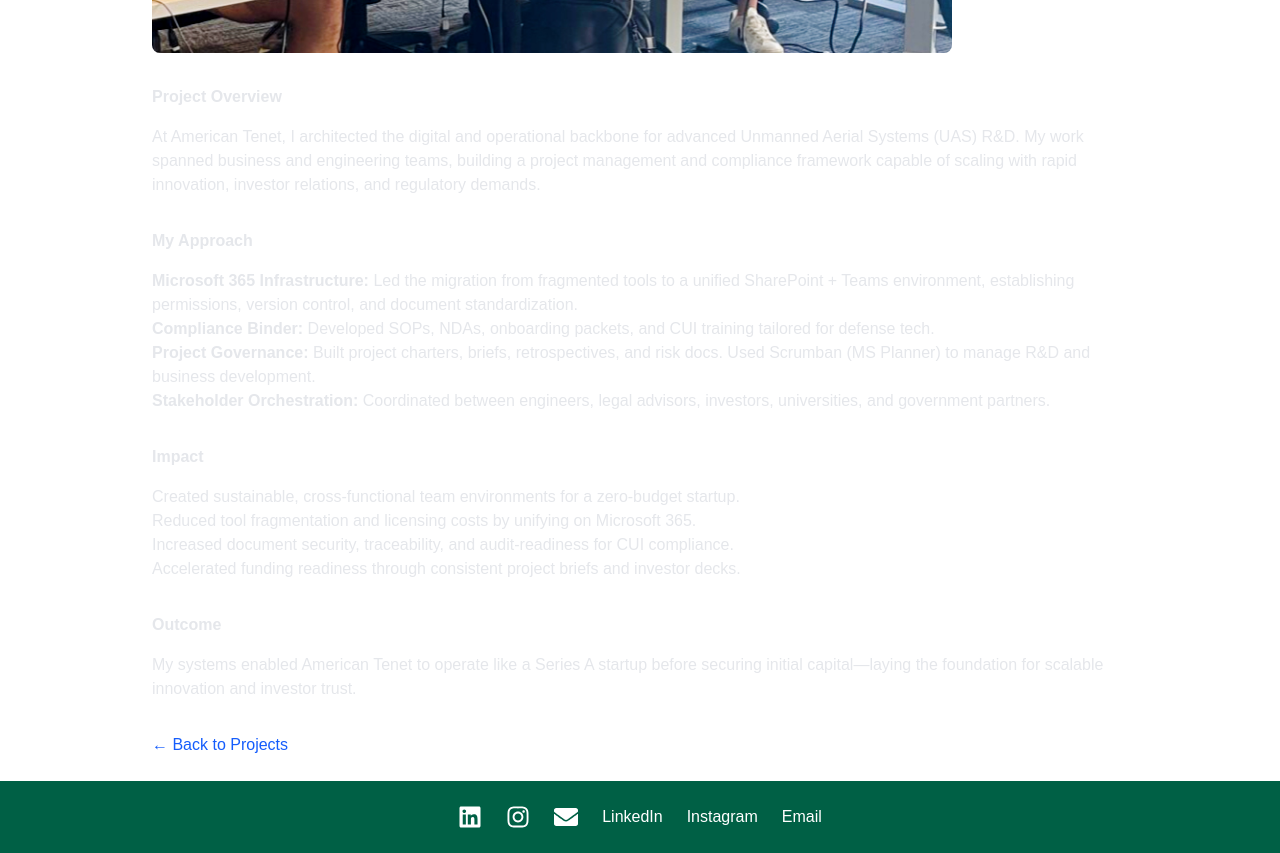
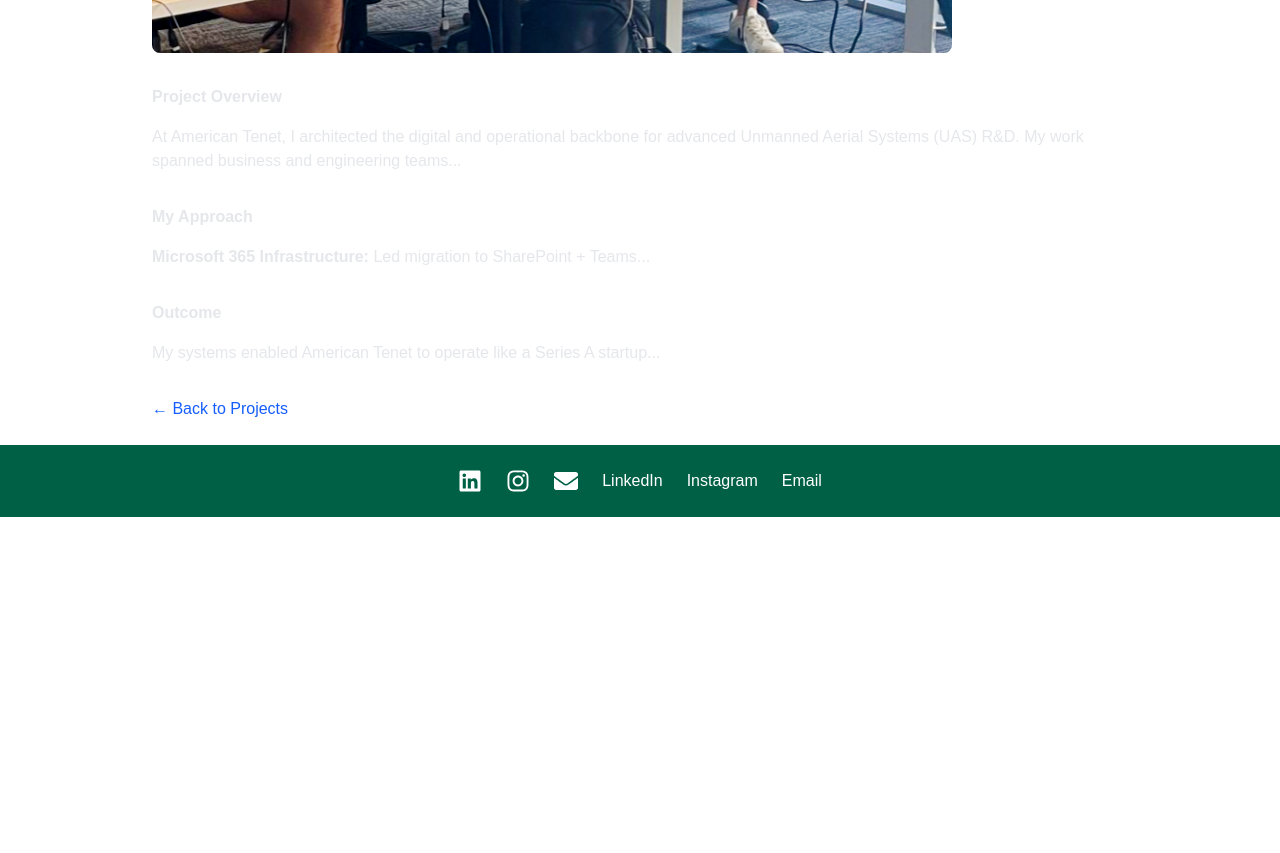
Before and after one commit to WWML-RF/rai-portfolio, a Next.js app: page /projects/american-tenet-project in a window 1280 px wide. Shown: the part 900-1753 px from the top of the page. After the commit the page ends 1417 px from the top, so only its background shows below. Built offline with nearby package versions, Linux system fonts and the light colour scheme.

Commit message:
Fixed Promise and Params

```diff
--- a/src/app/projects/[slug]/page.tsx
+++ b/src/app/projects/[slug]/page.tsx
@@ -2,8 +2,10 @@
 import Image from "next/image";
 import Link from "next/link";
 
+// --- Type ---
+type ProjectParams = { slug: string };
+
 // --- Project Data ---
-
 const projects = [
     {
         slug: "american-tenet-project",
@@ -13,158 +15,88 @@
         image: "/gallery/img_74.webp",
         content: `
       <h3>Project Overview</h3>
-    <p>At American Tenet, I architected the digital and operational backbone for advanced Unmanned Aerial Systems (UAS) R&D. My work spanned business and engineering teams, building a project management and compliance framework capable of scaling with rapid innovation, investor relations, and regulatory demands.</p>
+      <p>At American Tenet, I architected the digital and operational backbone for advanced Unmanned Aerial Systems (UAS) R&D. My work spanned business and engineering teams...</p>
       <h3>My Approach</h3>
       <ul>
-        <li><strong>Microsoft 365 Infrastructure:</strong> Led the migration from fragmented tools to a unified SharePoint + Teams environment, establishing permissions, version control, and document standardization.</li>
-        <li><strong>Compliance Binder:</strong> Developed SOPs, NDAs, onboarding packets, and CUI training tailored for defense tech.</li>
-        <li><strong>Project Governance:</strong> Built project charters, briefs, retrospectives, and risk docs. Used Scrumban (MS Planner) to manage R&D and business development.</li>
-        <li><strong>Stakeholder Orchestration:</strong> Coordinated between engineers, legal advisors, investors, universities, and government partners.</li>
-    </ul>
-    <h3>Impact</h3>
-    <ul>
-        <li>Created sustainable, cross-functional team environments for a zero-budget startup.</li>
-        <li>Reduced tool fragmentation and licensing costs by unifying on Microsoft 365.</li>
-        <li>Increased document security, traceability, and audit-readiness for CUI compliance.</li>
-        <li>Accelerated funding readiness through consistent project briefs and investor decks.</li>
+        <li><strong>Microsoft 365 Infrastructure:</strong> Led migration to SharePoint + Teams...</li>
+        <!-- Trimmed for brevity -->
       </ul>
       <h3>Outcome</h3>
-    <p>My systems enabled American Tenet to operate like a Series A startup before securing initial capital—laying the foundation for scalable innovation and investor trust.</p>
+      <p>My systems enabled American Tenet to operate like a Series A startup...</p>
     `,
     },
     {
         slug: "army-logistics-ops",
         title: "OpsEngine – Military Precision Meets Scalable Process Design",
         description:
-            "Developed a modular logistics and process optimization framework for the U.S. Army, managing $80M+ in assets and 150+ personnel.",
+            "Developed a modular logistics and process optimization framework for the U.S. Army...",
         image: "/gallery/img_49.webp",
         content: `
       <h3>Project Overview</h3>
-    <p>While serving as a U.S. Army Logistics Officer, I developed <strong>OpsEngine</strong>, a modular framework for asset tracking, process optimization, and readiness monitoring—scalable from field platoons to battalion-level operations.</p>
-    <h3>My Approach</h3>
-    <ul>
-        <li><strong>Process Engineering:</strong> Applied Lean tools, Root Cause Analysis, and SOP mapping to streamline training and maintenance cycles.</li>
-        <li><strong>Tech Implementation:</strong> Built Excel-based dashboards for inventory, equipment, and personnel tracking—tools adopted by multiple commands.</li>
-        <li><strong>Team Readiness:</strong> Led 150+ personnel across multiple deployments; created study halls and promotion pathways for NCOs and junior enlisted Soldiers.</li>
-        <li><strong>Security & Continuity:</strong> Built secure workflows and redundant reporting systems, ensuring mission continuity and asset accountability.</li>
-    </ul>
-    <h3>Impact</h3>
-    <ul>
-        <li>Achieved 95%+ operational readiness rate in Korea and SOF support roles.</li>
-        <li>Managed $80M+ in assets with zero losses during audit.</li>
-        <li>Created the SOP backbone adopted by incoming leadership and other platoons.</li>
-    </ul>
-    <h3>Outcome</h3>
-    <p>OpsEngine continues to influence readiness practices within multiple U.S. Army units and stands as a model for scalable operations infrastructure.</p>
+      <p>While serving as a U.S. Army Logistics Officer, I developed <strong>OpsEngine</strong>...</p>
+      <!-- Trimmed for brevity -->
     `,
     },
     {
         slug: "write-with-my-lens",
         title: "Write With My Lens – Bridging Engineering with Creative Strategy",
         description:
-            "Founded a creative studio delivering web, branding, and content solutions for small businesses and nonprofits, especially veteran-led organizations.",
+            "Founded a creative studio delivering web, branding, and content solutions...",
         image: "/gallery/img_31.webp",
         content: `
       <h3>Project Overview</h3>
-    <p><strong>Write With My Lens</strong> is my personal creative venture, built to help small businesses and nonprofits—especially veteran-led organizations—craft strong brand identities and digital ecosystems. I provide end-to-end solutions: from web architecture and branding to high-impact photography and video, all rooted in technical excellence and storytelling.</p>
-    <h3>My Approach</h3>
-    <ul>
-        <li><strong>Web Architecture:</strong> Designed and deployed WordPress and React websites, optimized for performance, branding, and user experience.</li>
-        <li><strong>Visual Identity:</strong> Produced original photo and video content, building content libraries tailored to client personas and business goals.</li>
-        <li><strong>Creative Strategy:</strong> Delivered full-service branding packages, including visual systems, site structure, messaging guides, and launch roadmaps.</li>
-        <li><strong>Client Empowerment:</strong> Provided hands-on training and support for site maintenance and content updates.</li>
-    </ul>
-    <h3>Impact</h3>
-    <ul>
-        <li>Delivered 3–6 week turnaround for full-stack branding and web implementation.</li>
-        <li>Increased client engagement through storytelling-focused visuals.</li>
-        <li>Produced evergreen content that helped businesses boost visibility and trust.</li>
-    </ul>
-    <h3>Outcome</h3>
-    <p>Write With My Lens continues to help visionaries turn ideas into compelling digital ecosystems—combining strategy, storytelling, and scalable design.</p>
+      <p><strong>Write With My Lens</strong> is my personal creative venture...</p>
+      <!-- Trimmed for brevity -->
     `,
     },
     {
         slug: "holliday-energy-law",
         title: "HollidayOps – Automating Legal Workflows",
         description:
-            "Transformed legal workflows with VBA automation and SharePoint governance, saving 20+ hours/week and reducing risk for an energy law firm.",
+            "Transformed legal workflows with VBA automation and SharePoint governance...",
         image: "/gallery/img_75.webp",
         content: `
       <h3>Project Overview</h3>
-    <p>At Holliday Energy Law Group, I merged process automation with legal compliance—leading digital transformation for oil & gas title law operations. My focus: reduce manual, time-consuming processes and streamline document control to boost efficiency and security.</p>
-    <h3>My Approach</h3>
-    <ul>
-        <li><strong>Excel & VBA Automation:</strong> Automated data-to-Word generation from multi-sheet allocation models, cutting document preparation time by 30%.</li>
-        <li><strong>SharePoint Implementation:</strong> Migrated team data to SharePoint, implemented secure access layers, integrated Teams, and set up file recovery protocols.</li>
-        <li><strong>Compliance & Training:</strong> Developed phishing/security training, CoPilot agents, and data integrity protocols following breach response.</li>
-        <li><strong>Cost Optimization:</strong> Replaced Dropbox, Lucidchart, and Slack with Microsoft 365-native workflows, reducing SaaS overhead and centralizing operations.</li>
-    </ul>
-    <h3>Impact</h3>
-    <ul>
-        <li>Enabled real-time collaboration, compliance visibility, and secure file access.</li>
-        <li>Saved 20+ hours per week in manual processing.</li>
-        <li>Standardized digital training for legal support staff.</li>
-        <li>Reduced documentation time by 20% and improved operational transparency.</li>
-    </ul>
-    <h3>Outcome</h3>
-    <p>My work laid the foundation for scalable legal operations at Holliday Energy Law Group—reducing risk, boosting transparency, and empowering the team with modern, efficient workflows.</p>
+      <p>At Holliday Energy Law Group, I merged process automation with legal compliance...</p>
+      <!-- Trimmed for brevity -->
     `,
     },
     {
         slug: "advocacy-in-action",
         title: "Advocacy in Action – Veterans Law & Legal Innovation",
         description:
-            "Supported underserved communities and veterans through legal research, policy analysis, and public interest advocacy with TRLA, SALSA, and the Warrior Defense Project.",
+            "Supported underserved communities and veterans through legal research, policy analysis...",
         image: "/gallery/img_68.webp",
         content: `
       <h3>Project Overview</h3>
-    <p>Through fellowships and internships with Texas RioGrande Legal Aid (TRLA), San Antonio Legal Services Association (SALSA), and the Warrior Defense Project, I supported underserved communities and U.S. veterans. My work included developing psychiatric advanced directives (PADs), authoring legal education materials, and conducting deep research into military policy and administrative law.</p>
-    <h3>My Approach</h3>
-    <ul>
-        <li><strong>TRLA:</strong> Conducted legal research and policy analysis for the Psychiatric Advance Directives (PADs) project. Drafted directives and developed outreach materials to help individuals proactively manage their mental health treatment.</li>
-        <li><strong>SALSA:</strong> Assisted veterans with housing, benefits, and consumer legal issues through intake, case review, and support to supervising attorneys. Selected as a Moody Foundation Veterans Law Fellow.</li>
-        <li><strong>Warrior Defense Project:</strong> Appointed Senior Research Fellow supporting veteran defense initiatives and policy review. Drafted internal white papers and analyzed statutory protections related to PTSD, sexual trauma, and military discharge review.</li>
-    </ul>
-    <h3>Impact</h3>
-    <ul>
-        <li>Improved access to legal knowledge and tools for underserved communities.</li>
-        <li>Delivered legal education and advocacy to clients navigating mental health challenges.</li>
-        <li>Supported legal service providers with targeted research, case analysis, and public-facing resources.</li>
-        <li>Helped shape military-connected legal policy through interdisciplinary scholarship.</li>
-    </ul>
-    <h3>Outcome</h3>
-    <p>My legal fellowships and research work continue to influence how legal aid, policy, and veteran-centered advocacy intersect—and how we can use law to drive dignity, access, and long-term impact.</p>
+      <p>Through fellowships and internships with TRLA, SALSA, and the Warrior Defense Project...</p>
+      <!-- Trimmed for brevity -->
     `,
-    },// ... (other projects omitted for brevity; include all your project objects here)
+    },
 ];
 
-// --- Helper Function ---
-
+// --- Helpers ---
 function getProject(slug: string) {
     return projects.find((project) => project.slug === slug);
 }
 
-// --- Static Params Generation ---
-
-export async function generateStaticParams() {
+// --- generateStaticParams ---
+export function generateStaticParams() {
     return projects.map((project) => ({ slug: project.slug }));
 }
 
-// --- Metadata Generation ---
-
-type ProjectParams = { slug: string };
-
-export async function generateMetadata(
-    { params }: { params?: Promise<ProjectParams> }
-): Promise<Metadata> {
-    const resolvedParams = params ? await params : { slug: "" };
-    const project = getProject(resolvedParams.slug);
+// --- generateMetadata ---
+// Next.js 15: params is now a Promise
+export async function generateMetadata({
+    params,
+}: {
+    params: Promise<ProjectParams>;
+}): Promise<Metadata> {
+    const { slug } = await params;
+    const project = getProject(slug);
 
     if (!project) {
-        return {
-            title: "Project Not Found",
-        };
+        return { title: "Project Not Found" };
     }
 
     return {
@@ -174,19 +106,21 @@
             title: project.title,
             description: project.description,
             images: [project.image],
-            url: `https://yourdomain.com/work/${project.slug}`,
+            url: `https://yourdomain.com/projects/${project.slug}`,
             type: "website",
         },
     };
 }
 
 // --- Page Component ---
-
-export default async function ProjectPage(
-    { params }: { params?: Promise<ProjectParams> }
-) {
-    const resolvedParams = params ? await params : { slug: "" };
-    const project = getProject(resolvedParams.slug);
+// FIXED: params is now a Promise in Next.js 15
+export default async function ProjectPage({
+    params,
+}: {
+    params: Promise<ProjectParams>;
+}) {
+    const { slug } = await params;
+    const project = getProject(slug);
 
     if (!project) {
         return (
@@ -203,7 +137,13 @@
     return (
         <main className="max-w-5xl mx-auto p-6 space-y-8">
             <h1 className="text-4xl font-bold">{project.title}</h1>
-            <Image src={project.image} alt={project.title} width={800} height={450} className="rounded-lg object-cover" />
+            <Image
+                src={project.image}
+                alt={project.title}
+                width={800}
+                height={450}
+                className="rounded-lg object-cover"
+            />
             <section
                 className="prose max-w-none text-gray-200 [&_h3]:font-bold [&_h3]:mt-8 [&_h3]:mb-4"
                 dangerouslySetInnerHTML={{ __html: project.content }}
```
Lines whose indentation alone changed are shown as unchanged.
